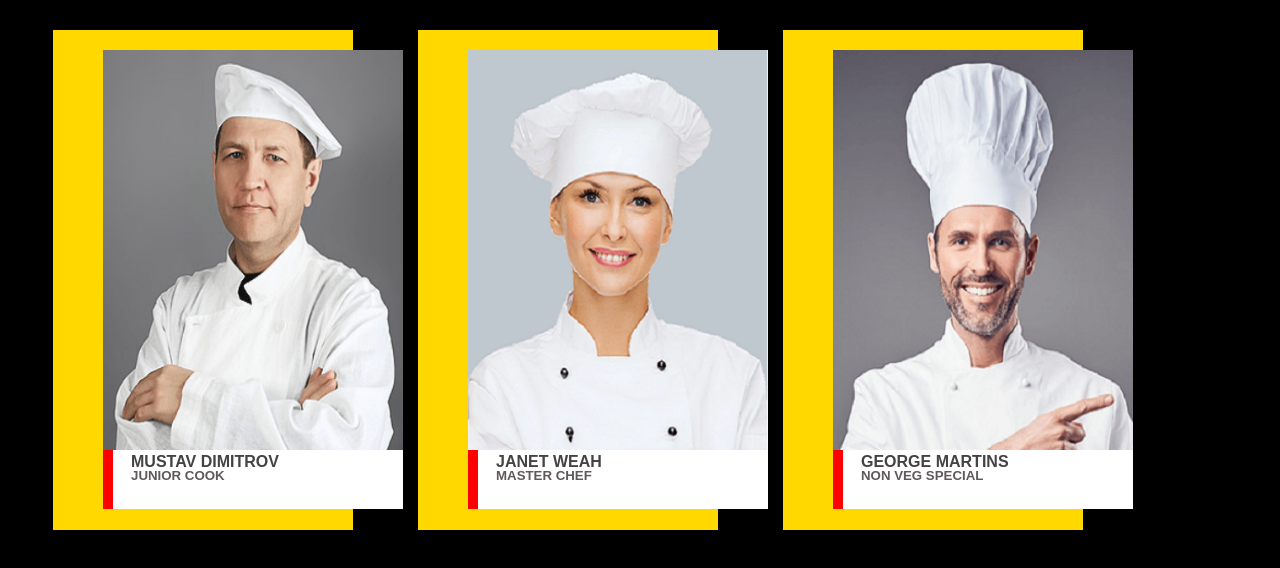
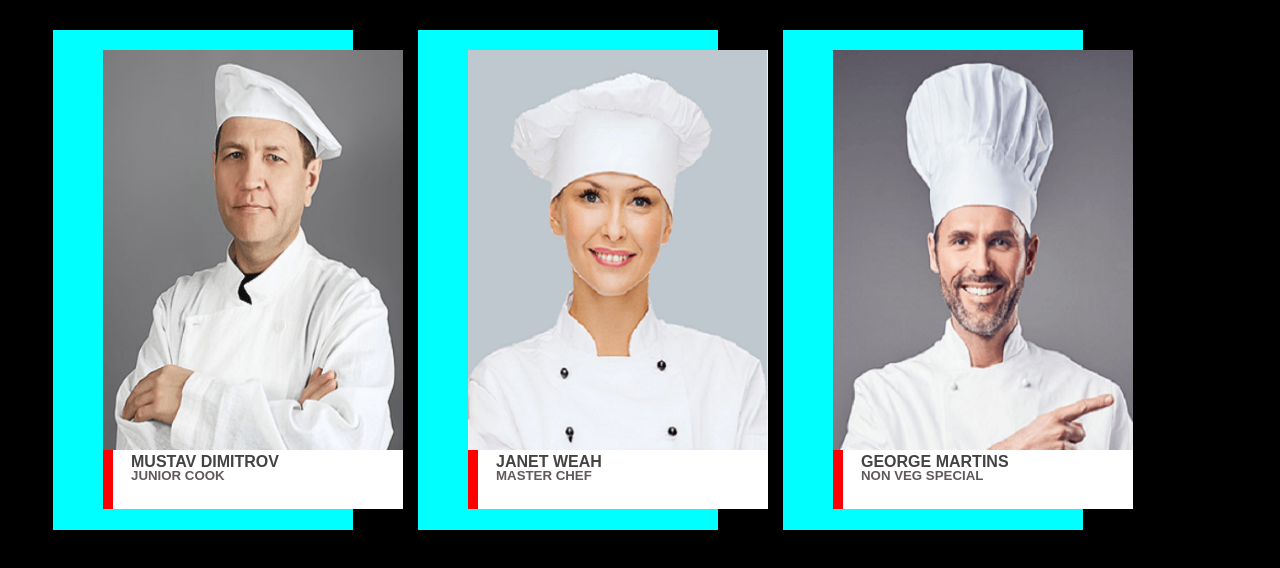
Before and after one commit to SOLOCODE1/Chefs, a plain HTML site: page index.html in a window 1280 px wide. Drawn offline with Linux system fonts and the light colour scheme.

Commit message:
change color from yellow to cyan

```diff
--- a/style.css
+++ b/style.css
@@ -8,21 +8,21 @@ img{
 }
 
 #div1{
-    background-color:  #ffd800;
+    background-color:  cyan;
     width:300px;
     margin-right: 20px;
     margin-left: 45px;
     height:500px
 }
 #div2{
-    background-color:  #ffd800;
+    background-color:  cyan;
     width:300px;
     margin-right: 20px;
     margin-left: 45px;
     height:500px
 }
 #div3{
-    background-color:  #ffd800;
+    background-color:  cyan;
     width:300px;
     margin-right: 20px;
     margin-left: 45px;
```
